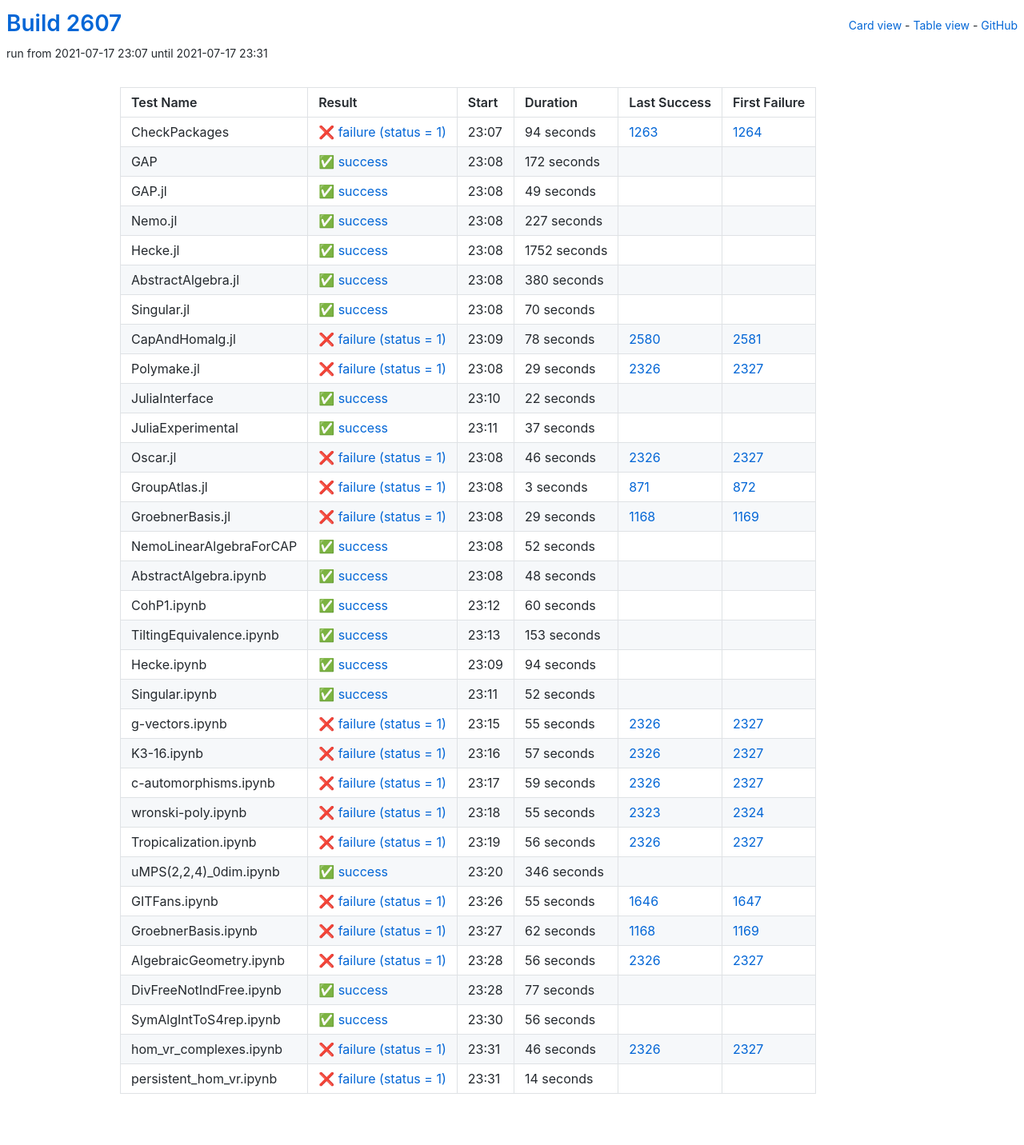
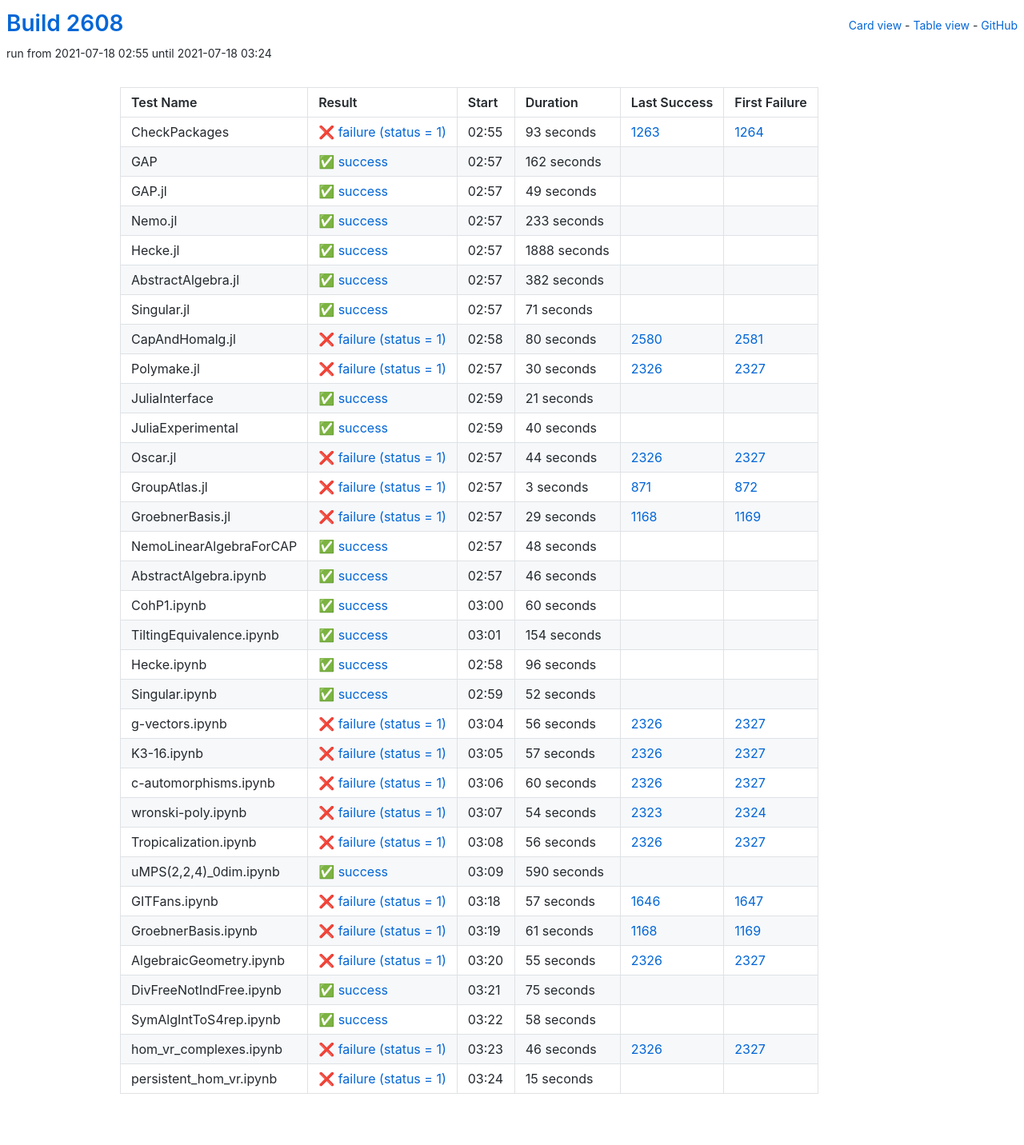
Before and after one commit to oscar-system/oscar-ci-status-stable, a Jekyll site: the page built from table.html, in a window 1280 px wide. Shown: the whole page at 80% size. Built offline with Jekyll 4.4.1, drawn with Linux system fonts in a browser that asks for light colours.

Commit message:
Build #2608

```diff
--- a/_data/ci.yml
+++ b/_data/ci.yml
@@ -1,6 +1,6 @@
 ---
-build: 2607
-build_url: https://oscarci.mathematik.uni-kl.de/job/oscar-stable/2607/
+build: 2608
+build_url: https://oscarci.mathematik.uni-kl.de/job/oscar-stable/2608/
 job: oscar-stable
 organization: oscar-system
 repo: oscar-ci-status-stable
@@ -8,32 +8,32 @@ repourl: https://github.com/oscar-system/oscar-ci-status-stable
 tests:
 - name: CheckPackages
   id: checkpackages
-  log: https://oscarci.mathematik.uni-kl.de/job/oscar-stable/2607/artifact/logs/build-2607/CheckPackages.log
-  start: 2021-07-17 23:07
+  log: https://oscarci.mathematik.uni-kl.de/job/oscar-stable/2608/artifact/logs/build-2608/CheckPackages.log
+  start: 2021-07-18 02:55
   success: false
   exitcode: 1
   status: failure
-  duration: 94
+  duration: 93
   last_success: 1263
   last_success_url: https://oscarci.mathematik.uni-kl.de/job/oscar-stable/1263/
   first_failure: 1264
   first_failure_url: https://oscarci.mathematik.uni-kl.de/job/oscar-stable/1264/
 - name: GAP
   id: gap
-  log: https://oscarci.mathematik.uni-kl.de/job/oscar-stable/2607/artifact/logs/build-2607/GAP.log
-  start: 2021-07-17 23:08
+  log: https://oscarci.mathematik.uni-kl.de/job/oscar-stable/2608/artifact/logs/build-2608/GAP.log
+  start: 2021-07-18 02:57
   success: true
   exitcode: 0
   status: success
-  duration: 172
+  duration: 162
   last_success: false
   last_success_url:
   first_failure: false
   first_failure_url:
 - name: GAP.jl
   id: gap-jl
-  log: https://oscarci.mathematik.uni-kl.de/job/oscar-stable/2607/artifact/logs/build-2607/GAP.jl.log
-  start: 2021-07-17 23:08
+  log: https://oscarci.mathematik.uni-kl.de/job/oscar-stable/2608/artifact/logs/build-2608/GAP.jl.log
+  start: 2021-07-18 02:57
   success: true
   exitcode: 0
   status: success
@@ -44,116 +44,116 @@ tests:
   first_failure_url:
 - name: Nemo.jl
   id: nemo-jl
-  log: https://oscarci.mathematik.uni-kl.de/job/oscar-stable/2607/artifact/logs/build-2607/Nemo.jl.log
-  start: 2021-07-17 23:08
+  log: https://oscarci.mathematik.uni-kl.de/job/oscar-stable/2608/artifact/logs/build-2608/Nemo.jl.log
+  start: 2021-07-18 02:57
   success: true
   exitcode: 0
   status: success
-  duration: 227
+  duration: 233
   last_success: false
   last_success_url:
   first_failure: false
   first_failure_url:
 - name: Hecke.jl
   id: hecke-jl
-  log: https://oscarci.mathematik.uni-kl.de/job/oscar-stable/2607/artifact/logs/build-2607/Hecke.jl.log
-  start: 2021-07-17 23:08
+  log: https://oscarci.mathematik.uni-kl.de/job/oscar-stable/2608/artifact/logs/build-2608/Hecke.jl.log
+  start: 2021-07-18 02:57
   success: true
   exitcode: 0
   status: success
-  duration: 1752
+  duration: 1888
   last_success: false
   last_success_url:
   first_failure: false
   first_failure_url:
 - name: AbstractAlgebra.jl
   id: abstractalgebra-jl
-  log: https://oscarci.mathematik.uni-kl.de/job/oscar-stable/2607/artifact/logs/build-2607/AbstractAlgebra.jl.log
-  start: 2021-07-17 23:08
+  log: https://oscarci.mathematik.uni-kl.de/job/oscar-stable/2608/artifact/logs/build-2608/AbstractAlgebra.jl.log
+  start: 2021-07-18 02:57
   success: true
   exitcode: 0
   status: success
-  duration: 380
+  duration: 382
   last_success: false
   last_success_url:
   first_failure: false
   first_failure_url:
 - name: Singular.jl
   id: singular-jl
-  log: https://oscarci.mathematik.uni-kl.de/job/oscar-stable/2607/artifact/logs/build-2607/Singular.jl.log
-  start: 2021-07-17 23:08
+  log: https://oscarci.mathematik.uni-kl.de/job/oscar-stable/2608/artifact/logs/build-2608/Singular.jl.log
+  start: 2021-07-18 02:57
   success: true
   exitcode: 0
   status: success
-  duration: 70
+  duration: 71
   last_success: false
   last_success_url:
   first_failure: false
   first_failure_url:
 - name: CapAndHomalg.jl
   id: capandhomalg-jl
-  log: https://oscarci.mathematik.uni-kl.de/job/oscar-stable/2607/artifact/logs/build-2607/CapAndHomalg.jl.log
-  start: 2021-07-17 23:09
+  log: https://oscarci.mathematik.uni-kl.de/job/oscar-stable/2608/artifact/logs/build-2608/CapAndHomalg.jl.log
+  start: 2021-07-18 02:58
   success: false
   exitcode: 1
   status: failure
-  duration: 78
+  duration: 80
   last_success: 2580
   last_success_url: https://oscarci.mathematik.uni-kl.de/job/oscar-stable/2580/
   first_failure: 2581
   first_failure_url: https://oscarci.mathematik.uni-kl.de/job/oscar-stable/2581/
 - name: Polymake.jl
   id: polymake-jl
-  log: https://oscarci.mathematik.uni-kl.de/job/oscar-stable/2607/artifact/logs/build-2607/Polymake.jl.log
-  start: 2021-07-17 23:08
+  log: https://oscarci.mathematik.uni-kl.de/job/oscar-stable/2608/artifact/logs/build-2608/Polymake.jl.log
+  start: 2021-07-18 02:57
   success: false
   exitcode: 1
   status: failure
-  duration: 29
+  duration: 30
   last_success: 2326
   last_success_url: https://oscarci.mathematik.uni-kl.de/job/oscar-stable/2326/
   first_failure: 2327
   first_failure_url: https://oscarci.mathematik.uni-kl.de/job/oscar-stable/2327/
 - name: JuliaInterface
   id: juliainterface
-  log: https://oscarci.mathematik.uni-kl.de/job/oscar-stable/2607/artifact/logs/build-2607/JuliaInterface.log
-  start: 2021-07-17 23:10
+  log: https://oscarci.mathematik.uni-kl.de/job/oscar-stable/2608/artifact/logs/build-2608/JuliaInterface.log
+  start: 2021-07-18 02:59
   success: true
   exitcode: 0
   status: success
-  duration: 22
+  duration: 21
   last_success: false
   last_success_url:
   first_failure: false
   first_failure_url:
 - name: JuliaExperimental
   id: juliaexperimental
-  log: https://oscarci.mathematik.uni-kl.de/job/oscar-stable/2607/artifact/logs/build-2607/JuliaExperimental.log
-  start: 2021-07-17 23:11
+  log: https://oscarci.mathematik.uni-kl.de/job/oscar-stable/2608/artifact/logs/build-2608/JuliaExperimental.log
+  start: 2021-07-18 02:59
   success: true
   exitcode: 0
   status: success
-  duration: 37
+  duration: 40
   last_success: false
   last_success_url:
   first_failure: false
   first_failure_url:
 - name: Oscar.jl
   id: oscar-jl
-  log: https://oscarci.mathematik.uni-kl.de/job/oscar-stable/2607/artifact/logs/build-2607/Oscar.jl.log
-  start: 2021-07-17 23:08
+  log: https://oscarci.mathematik.uni-kl.de/job/oscar-stable/2608/artifact/logs/build-2608/Oscar.jl.log
+  start: 2021-07-18 02:57
   success: false
   exitcode: 1
   status: failure
-  duration: 46
+  duration: 44
   last_success: 2326
   last_success_url: https://oscarci.mathematik.uni-kl.de/job/oscar-stable/2326/
   first_failure: 2327
   first_failure_url: https://oscarci.mathematik.uni-kl.de/job/oscar-stable/2327/
 - name: GroupAtlas.jl
   id: groupatlas-jl
-  log: https://oscarci.mathematik.uni-kl.de/job/oscar-stable/2607/artifact/logs/build-2607/GroupAtlas.jl.log
-  start: 2021-07-17 23:08
+  log: https://oscarci.mathematik.uni-kl.de/job/oscar-stable/2608/artifact/logs/build-2608/GroupAtlas.jl.log
+  start: 2021-07-18 02:57
   success: false
   exitcode: 1
   status: failure
@@ -164,8 +164,8 @@ tests:
   first_failure_url: https://oscarci.mathematik.uni-kl.de/job/oscar-stable/872/
 - name: GroebnerBasis.jl
   id: groebnerbasis-jl
-  log: https://oscarci.mathematik.uni-kl.de/job/oscar-stable/2607/artifact/logs/build-2607/GroebnerBasis.jl.log
-  start: 2021-07-17 23:08
+  log: https://oscarci.mathematik.uni-kl.de/job/oscar-stable/2608/artifact/logs/build-2608/GroebnerBasis.jl.log
+  start: 2021-07-18 02:57
   success: false
   exitcode: 1
   status: failure
@@ -176,20 +176,8 @@ tests:
   first_failure_url: https://oscarci.mathematik.uni-kl.de/job/oscar-stable/1169/
 - name: NemoLinearAlgebraForCAP
   id: nemolinearalgebraforcap
-  log: https://oscarci.mathematik.uni-kl.de/job/oscar-stable/2607/artifact/logs/build-2607/NemoLinearAlgebraForCAP.log
-  start: 2021-07-17 23:08
-  success: true
-  exitcode: 0
-  status: success
-  duration: 52
-  last_success: false
-  last_success_url:
-  first_failure: false
-  first_failure_url:
-- name: AbstractAlgebra.ipynb
-  id: abstractalgebra-ipynb
-  log: https://oscarci.mathematik.uni-kl.de/job/oscar-stable/2607/artifact/logs/build-2607/AbstractAlgebra.ipynb.log
-  start: 2021-07-17 23:08
+  log: https://oscarci.mathematik.uni-kl.de/job/oscar-stable/2608/artifact/logs/build-2608/NemoLinearAlgebraForCAP.log
+  start: 2021-07-18 02:57
   success: true
   exitcode: 0
   status: success
@@ -198,10 +186,22 @@ tests:
   last_success_url:
   first_failure: false
   first_failure_url:
+- name: AbstractAlgebra.ipynb
+  id: abstractalgebra-ipynb
+  log: https://oscarci.mathematik.uni-kl.de/job/oscar-stable/2608/artifact/logs/build-2608/AbstractAlgebra.ipynb.log
+  start: 2021-07-18 02:57
+  success: true
+  exitcode: 0
+  status: success
+  duration: 46
+  last_success: false
+  last_success_url:
+  first_failure: false
+  first_failure_url:
 - name: CohP1.ipynb
   id: cohp1-ipynb
-  log: https://oscarci.mathematik.uni-kl.de/job/oscar-stable/2607/artifact/logs/build-2607/CohP1.ipynb.log
-  start: 2021-07-17 23:12
+  log: https://oscarci.mathematik.uni-kl.de/job/oscar-stable/2608/artifact/logs/build-2608/CohP1.ipynb.log
+  start: 2021-07-18 03:00
   success: true
   exitcode: 0
   status: success
@@ -212,32 +212,32 @@ tests:
   first_failure_url:
 - name: TiltingEquivalence.ipynb
   id: tiltingequivalence-ipynb
-  log: https://oscarci.mathematik.uni-kl.de/job/oscar-stable/2607/artifact/logs/build-2607/TiltingEquivalence.ipynb.log
-  start: 2021-07-17 23:13
+  log: https://oscarci.mathematik.uni-kl.de/job/oscar-stable/2608/artifact/logs/build-2608/TiltingEquivalence.ipynb.log
+  start: 2021-07-18 03:01
   success: true
   exitcode: 0
   status: success
-  duration: 153
+  duration: 154
   last_success: false
   last_success_url:
   first_failure: false
   first_failure_url:
 - name: Hecke.ipynb
   id: hecke-ipynb
-  log: https://oscarci.mathematik.uni-kl.de/job/oscar-stable/2607/artifact/logs/build-2607/Hecke.ipynb.log
-  start: 2021-07-17 23:09
+  log: https://oscarci.mathematik.uni-kl.de/job/oscar-stable/2608/artifact/logs/build-2608/Hecke.ipynb.log
+  start: 2021-07-18 02:58
   success: true
   exitcode: 0
   status: success
-  duration: 94
+  duration: 96
   last_success: false
   last_success_url:
   first_failure: false
   first_failure_url:
 - name: Singular.ipynb
   id: singular-ipynb
-  log: https://oscarci.mathematik.uni-kl.de/job/oscar-stable/2607/artifact/logs/build-2607/Singular.ipynb.log
-  start: 2021-07-17 23:11
+  log: https://oscarci.mathematik.uni-kl.de/job/oscar-stable/2608/artifact/logs/build-2608/Singular.ipynb.log
+  start: 2021-07-18 02:59
   success: true
   exitcode: 0
   status: success
@@ -248,20 +248,20 @@ tests:
   first_failure_url:
 - name: g-vectors.ipynb
   id: g-vectors-ipynb
-  log: https://oscarci.mathematik.uni-kl.de/job/oscar-stable/2607/artifact/logs/build-2607/g-vectors.ipynb.log
-  start: 2021-07-17 23:15
+  log: https://oscarci.mathematik.uni-kl.de/job/oscar-stable/2608/artifact/logs/build-2608/g-vectors.ipynb.log
+  start: 2021-07-18 03:04
   success: false
   exitcode: 1
   status: failure
-  duration: 55
+  duration: 56
   last_success: 2326
   last_success_url: https://oscarci.mathematik.uni-kl.de/job/oscar-stable/2326/
   first_failure: 2327
   first_failure_url: https://oscarci.mathematik.uni-kl.de/job/oscar-stable/2327/
 - name: K3-16.ipynb
   id: k3-16-ipynb
-  log: https://oscarci.mathematik.uni-kl.de/job/oscar-stable/2607/artifact/logs/build-2607/K3-16.ipynb.log
-  start: 2021-07-17 23:16
+  log: https://oscarci.mathematik.uni-kl.de/job/oscar-stable/2608/artifact/logs/build-2608/K3-16.ipynb.log
+  start: 2021-07-18 03:05
   success: false
   exitcode: 1
   status: failure
@@ -272,32 +272,32 @@ tests:
   first_failure_url: https://oscarci.mathematik.uni-kl.de/job/oscar-stable/2327/
 - name: c-automorphisms.ipynb
   id: c-automorphisms-ipynb
-  log: https://oscarci.mathematik.uni-kl.de/job/oscar-stable/2607/artifact/logs/build-2607/c-automorphisms.ipynb.log
-  start: 2021-07-17 23:17
+  log: https://oscarci.mathematik.uni-kl.de/job/oscar-stable/2608/artifact/logs/build-2608/c-automorphisms.ipynb.log
+  start: 2021-07-18 03:06
   success: false
   exitcode: 1
   status: failure
-  duration: 59
+  duration: 60
   last_success: 2326
   last_success_url: https://oscarci.mathematik.uni-kl.de/job/oscar-stable/2326/
   first_failure: 2327
   first_failure_url: https://oscarci.mathematik.uni-kl.de/job/oscar-stable/2327/
 - name: wronski-poly.ipynb
   id: wronski-poly-ipynb
-  log: https://oscarci.mathematik.uni-kl.de/job/oscar-stable/2607/artifact/logs/build-2607/wronski-poly.ipynb.log
-  start: 2021-07-17 23:18
+  log: https://oscarci.mathematik.uni-kl.de/job/oscar-stable/2608/artifact/logs/build-2608/wronski-poly.ipynb.log
+  start: 2021-07-18 03:07
   success: false
   exitcode: 1
   status: failure
-  duration: 55
+  duration: 54
   last_success: 2323
   last_success_url: https://oscarci.mathematik.uni-kl.de/job/oscar-stable/2323/
   first_failure: 2324
   first_failure_url: https://oscarci.mathematik.uni-kl.de/job/oscar-stable/2324/
 - name: Tropicalization.ipynb
   id: tropicalization-ipynb
-  log: https://oscarci.mathematik.uni-kl.de/job/oscar-stable/2607/artifact/logs/build-2607/Tropicalization.ipynb.log
-  start: 2021-07-17 23:19
+  log: https://oscarci.mathematik.uni-kl.de/job/oscar-stable/2608/artifact/logs/build-2608/Tropicalization.ipynb.log
+  start: 2021-07-18 03:08
   success: false
   exitcode: 1
   status: failure
@@ -308,80 +308,80 @@ tests:
   first_failure_url: https://oscarci.mathematik.uni-kl.de/job/oscar-stable/2327/
 - name: uMPS(2,2,4)_0dim.ipynb
   id: umps-2-2-4-0dim-ipynb
-  log: https://oscarci.mathematik.uni-kl.de/job/oscar-stable/2607/artifact/logs/build-2607/uMPS-2-2-4-_0dim.ipynb.log
-  start: 2021-07-17 23:20
+  log: https://oscarci.mathematik.uni-kl.de/job/oscar-stable/2608/artifact/logs/build-2608/uMPS-2-2-4-_0dim.ipynb.log
+  start: 2021-07-18 03:09
   success: true
   exitcode: 0
   status: success
-  duration: 346
+  duration: 590
   last_success: false
   last_success_url:
   first_failure: false
   first_failure_url:
 - name: GITFans.ipynb
   id: gitfans-ipynb
-  log: https://oscarci.mathematik.uni-kl.de/job/oscar-stable/2607/artifact/logs/build-2607/GITFans.ipynb.log
-  start: 2021-07-17 23:26
+  log: https://oscarci.mathematik.uni-kl.de/job/oscar-stable/2608/artifact/logs/build-2608/GITFans.ipynb.log
+  start: 2021-07-18 03:18
   success: false
   exitcode: 1
   status: failure
-  duration: 55
+  duration: 57
   last_success: 1646
   last_success_url: https://oscarci.mathematik.uni-kl.de/job/oscar-stable/1646/
   first_failure: 1647
   first_failure_url: https://oscarci.mathematik.uni-kl.de/job/oscar-stable/1647/
 - name: GroebnerBasis.ipynb
   id: groebnerbasis-ipynb
-  log: https://oscarci.mathematik.uni-kl.de/job/oscar-stable/2607/artifact/logs/build-2607/GroebnerBasis.ipynb.log
-  start: 2021-07-17 23:27
+  log: https://oscarci.mathematik.uni-kl.de/job/oscar-stable/2608/artifact/logs/build-2608/GroebnerBasis.ipynb.log
+  start: 2021-07-18 03:19
   success: false
   exitcode: 1
   status: failure
-  duration: 62
+  duration: 61
   last_success: 1168
   last_success_url: https://oscarci.mathematik.uni-kl.de/job/oscar-stable/1168/
   first_failure: 1169
   first_failure_url: https://oscarci.mathematik.uni-kl.de/job/oscar-stable/1169/
 - name: AlgebraicGeometry.ipynb
   id: algebraicgeometry-ipynb
-  log: https://oscarci.mathematik.uni-kl.de/job/oscar-stable/2607/artifact/logs/build-2607/AlgebraicGeometry.ipynb.log
-  start: 2021-07-17 23:28
+  log: https://oscarci.mathematik.uni-kl.de/job/oscar-stable/2608/artifact/logs/build-2608/AlgebraicGeometry.ipynb.log
+  start: 2021-07-18 03:20
   success: false
   exitcode: 1
   status: failure
-  duration: 56
+  duration: 55
   last_success: 2326
   last_success_url: https://oscarci.mathematik.uni-kl.de/job/oscar-stable/2326/
   first_failure: 2327
   first_failure_url: https://oscarci.mathematik.uni-kl.de/job/oscar-stable/2327/
 - name: DivFreeNotIndFree.ipynb
   id: divfreenotindfree-ipynb
-  log: https://oscarci.mathematik.uni-kl.de/job/oscar-stable/2607/artifact/logs/build-2607/DivFreeNotIndFree.ipynb.log
-  start: 2021-07-17 23:28
+  log: https://oscarci.mathematik.uni-kl.de/job/oscar-stable/2608/artifact/logs/build-2608/DivFreeNotIndFree.ipynb.log
+  start: 2021-07-18 03:21
   success: true
   exitcode: 0
   status: success
-  duration: 77
+  duration: 75
   last_success: false
   last_success_url:
   first_failure: false
   first_failure_url:
 - name: SymAlgIntToS4rep.ipynb
   id: symalginttos4rep-ipynb
-  log: https://oscarci.mathematik.uni-kl.de/job/oscar-stable/2607/artifact/logs/build-2607/SymAlgIntToS4rep.ipynb.log
-  start: 2021-07-17 23:30
+  log: https://oscarci.mathematik.uni-kl.de/job/oscar-stable/2608/artifact/logs/build-2608/SymAlgIntToS4rep.ipynb.log
+  start: 2021-07-18 03:22
   success: true
   exitcode: 0
   status: success
-  duration: 56
+  duration: 58
   last_success: false
   last_success_url:
   first_failure: false
   first_failure_url:
 - name: hom_vr_complexes.ipynb
   id: hom-vr-complexes-ipynb
-  log: https://oscarci.mathematik.uni-kl.de/job/oscar-stable/2607/artifact/logs/build-2607/hom_vr_complexes.ipynb.log
-  start: 2021-07-17 23:31
+  log: https://oscarci.mathematik.uni-kl.de/job/oscar-stable/2608/artifact/logs/build-2608/hom_vr_complexes.ipynb.log
+  start: 2021-07-18 03:23
   success: false
   exitcode: 1
   status: failure
@@ -392,12 +392,12 @@ tests:
   first_failure_url: https://oscarci.mathematik.uni-kl.de/job/oscar-stable/2327/
 - name: persistent_hom_vr.ipynb
   id: persistent-hom-vr-ipynb
-  log: https://oscarci.mathematik.uni-kl.de/job/oscar-stable/2607/artifact/logs/build-2607/persistent_hom_vr.ipynb.log
-  start: 2021-07-17 23:31
+  log: https://oscarci.mathematik.uni-kl.de/job/oscar-stable/2608/artifact/logs/build-2608/persistent_hom_vr.ipynb.log
+  start: 2021-07-18 03:24
   success: false
   exitcode: 1
   status: failure
-  duration: 14
+  duration: 15
   last_success: false
   last_success_url:
   first_failure: false
```
Also changed, not shown: README.md.
